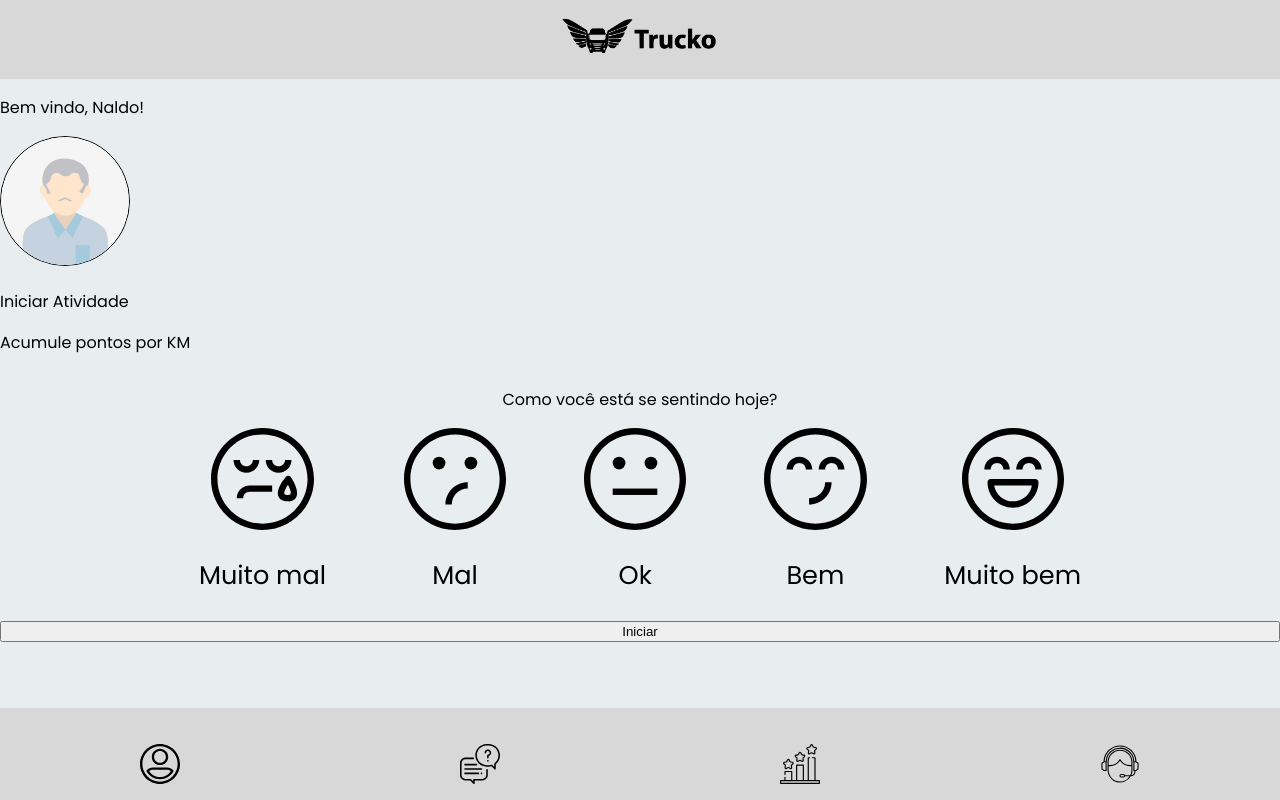
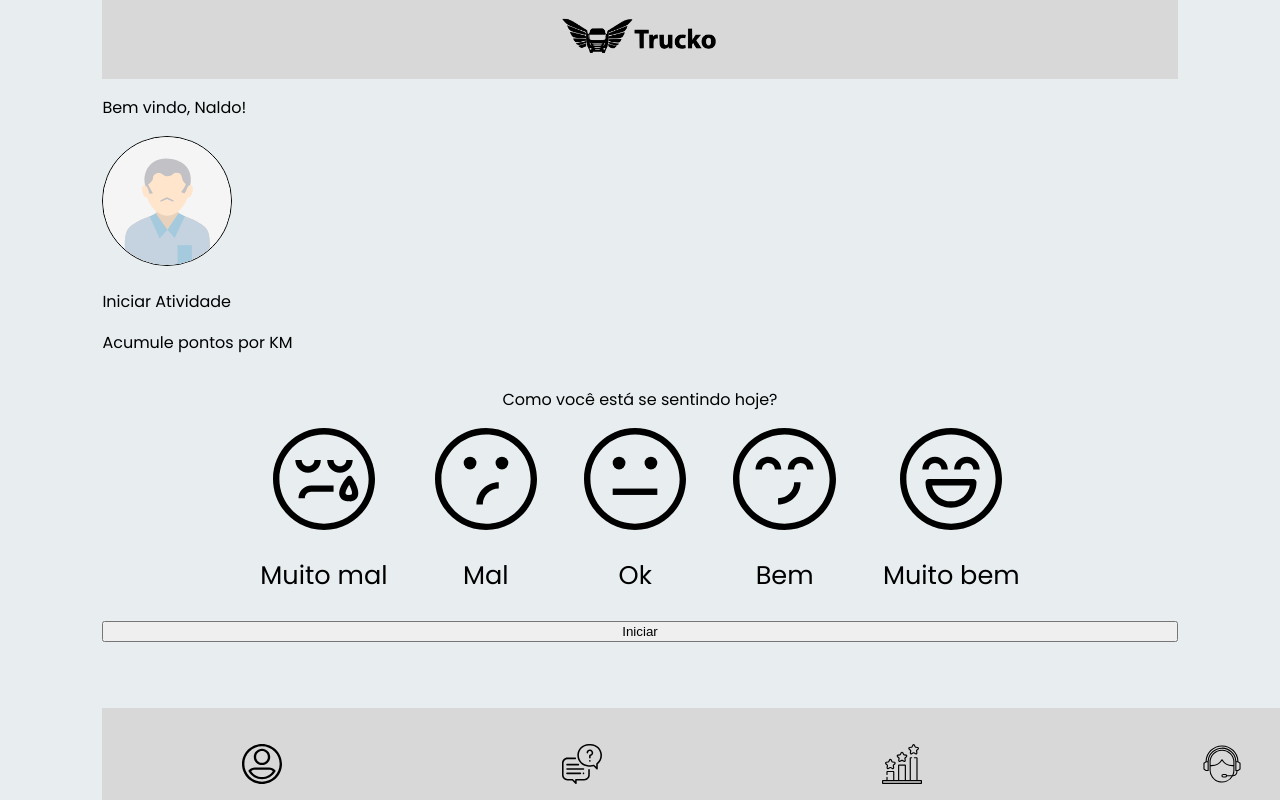
Before and after one commit to richardwellerson/trucko, a React (Create React App) app in the folder trucko/: page / in a window 1280 px wide. Built offline with nearby package versions, Linux system fonts and the light colour scheme.

Commit message:
commit errado

```diff
--- a/trucko/src/App.css
+++ b/trucko/src/App.css
@@ -1,6 +1,11 @@
 body {
-  font-family: 'Poppins', sans-serif;
-  background-color: rgb(232, 238, 240)
+  font-family: "Poppins", sans-serif;
+  margin: 0 8vw;
+  background-color: rgb(232, 238, 240);
+}
+
+.App {
+  text-align: center;
 }
 
 .App {
```
